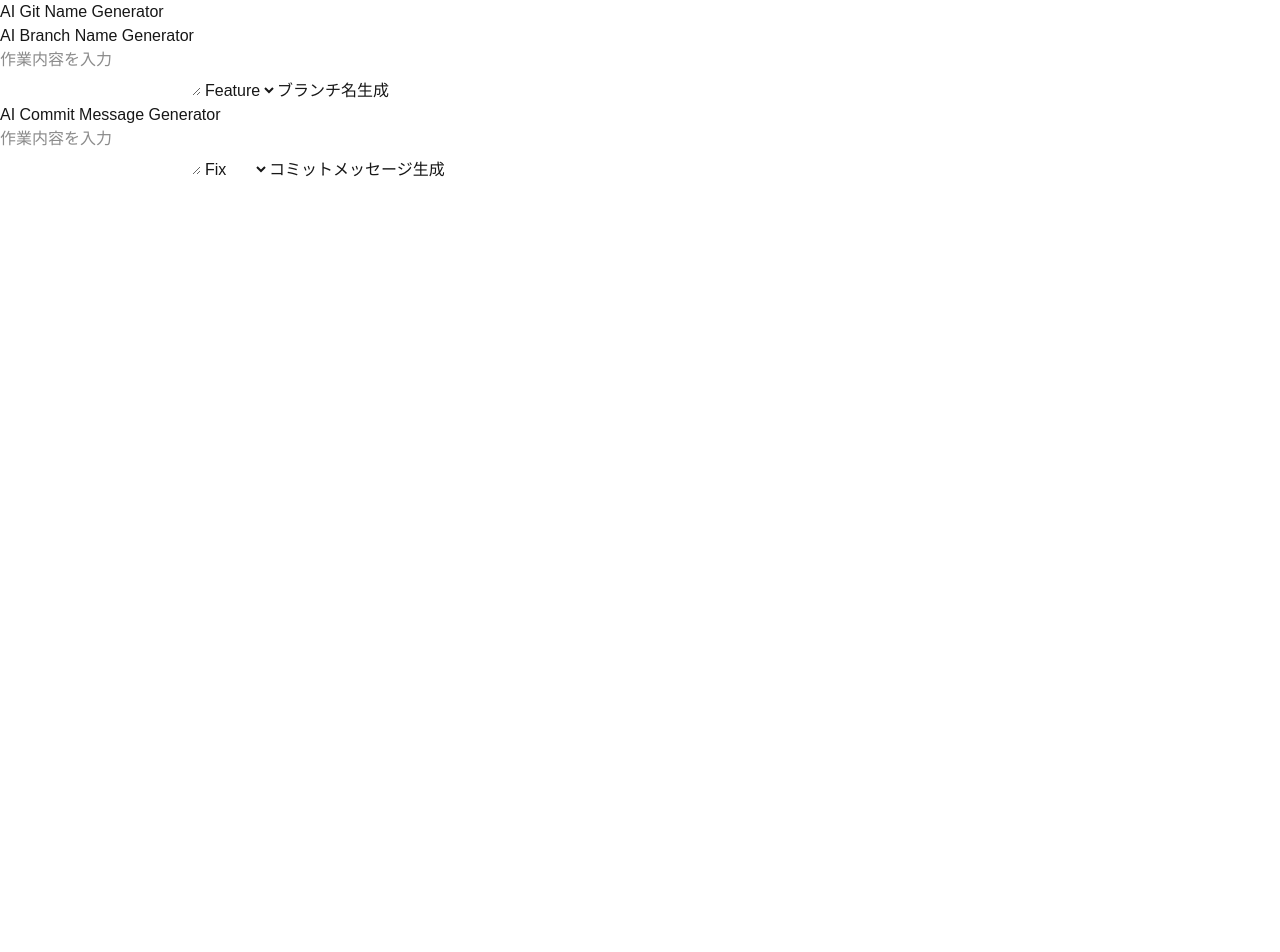
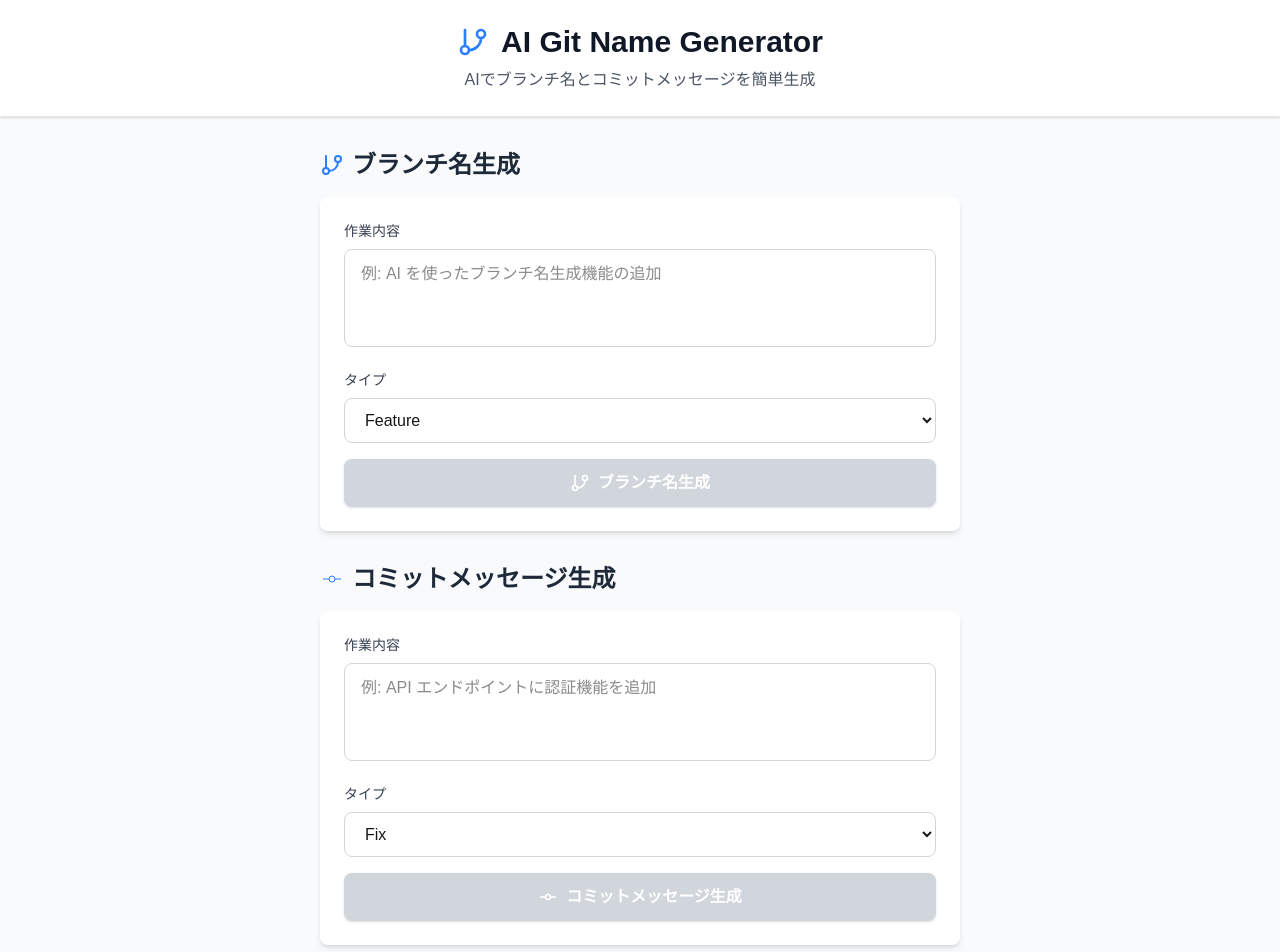
Before and after one commit to Yuusei-iwaki/branch-mind.vercel.app, a Next.js app: page / in a window 1280 px wide. Shown: the top 952 px of the page. Before the commit the page ends 800 px from the top, so only its background shows below. Built offline with nearby package versions, Linux system fonts and the light colour scheme.

Commit message:
fix:UIを作成しコピー機能追加 #4

```diff
--- a/package.json
+++ b/package.json
@@ -9,6 +9,7 @@
     "lint": "eslint"
   },
   "dependencies": {
+    "lucide-react": "^0.545.0",
     "next": "15.5.4",
     "openai": "^6.2.0",
     "react": "19.1.0",
--- a/src/app/components/BranchGenerator/index.tsx
+++ b/src/app/components/BranchGenerator/index.tsx
@@ -1,5 +1,6 @@
 'use client';
 import { useState } from "react";
+import { Copy, Check, Loader2, GitBranch } from 'lucide-react';
 
 const branchTypes = [
   { label: 'Feature', value: 'feature' },
@@ -14,6 +15,7 @@ export default function BranchGenerator() {
     const [type, setType] = useState<BranchType>('feature');
     const [branchName, setBranchName] = useState<string>('');
     const [loading, setLoading] = useState(false);
+    const [copied, setCopied] = useState(false);
 
     const handleSubmit = async (e: React.FormEvent) => {
         e.preventDefault();
@@ -35,26 +37,86 @@ export default function BranchGenerator() {
         }
     };
 
+    const copyToClipboard = () => {
+        const fullBranchName = `${type}/${branchName}`;
+        navigator.clipboard.writeText(fullBranchName);
+        setCopied(true);
+        setTimeout(() => setCopied(false), 2000);
+    };
+
     return (
+        <div className="bg-white rounded-lg shadow-md p-6 space-y-4">
+            <form onSubmit={handleSubmit} className="space-y-4">
                 <div>
-            <form onSubmit={handleSubmit}>
+                    <label className="block text-sm font-medium text-gray-700 mb-2">
+                        作業内容
+                    </label>
                     <textarea
-                    placeholder="作業内容を入力"
+                        placeholder="例: AI を使ったブランチ名生成機能の追加"
                         value={description}
                         onChange={(e) => setDescription(e.target.value)}
+                        className="w-full px-4 py-3 border border-gray-300 rounded-lg focus:ring-2 focus:ring-blue-500 focus:border-transparent transition-all resize-none"
+                        rows={3}
                     />
-                <select value={type} onChange={(e) => setType(e.target.value as BranchType)}>
+                </div>
+
+                <div>
+                    <label className="block text-sm font-medium text-gray-700 mb-2">
+                        タイプ
+                    </label>
+                    <select
+                        value={type}
+                        onChange={(e) => setType(e.target.value as BranchType)}
+                        className="w-full px-4 py-3 border border-gray-300 rounded-lg focus:ring-2 focus:ring-blue-500 focus:border-transparent transition-all"
+                    >
                         {branchTypes.map(type => (
                             <option key={type.value} value={type.value}>{type.label}</option>
                         ))}
                     </select>
-                <button type="submit" disabled={loading}>
-                    {loading ? '生成中...' : 'ブランチ名生成'}
+                </div>
+
+                <button
+                    type="submit"
+                    disabled={loading || !description.trim()}
+                    className="w-full bg-blue-500 hover:bg-blue-600 disabled:bg-gray-300 text-white font-semibold py-3 px-6 rounded-lg transition-all flex items-center justify-center gap-2 shadow-sm"
+                >
+                    {loading ? (
+                        <>
+                            <Loader2 className="w-5 h-5 animate-spin" />
+                            生成中...
+                        </>
+                    ) : (
+                        <>
+                            <GitBranch className="w-5 h-5" />
+                            ブランチ名生成
+                        </>
+                    )}
                 </button>
             </form>
+
             {branchName && !loading && (
-                <p>生成したブランチ名: {type}/{branchName}</p>
+                <div className="bg-gray-50 rounded-lg p-4 border border-gray-200 mt-4">
+                    <div className="flex items-center justify-between gap-3">
+                        <div className="flex-1">
+                            <p className="text-xs text-gray-500 mb-1">生成されたブランチ名</p>
+                            <code className="font-mono text-sm text-gray-800 break-all">
+                                {type}/{branchName}
+                            </code>
+                        </div>
+                        <button
+                            onClick={copyToClipboard}
+                            className="flex-shrink-0 p-2 hover:bg-gray-200 rounded-lg transition-all"
+                            title="コピー"
+                        >
+                            {copied ? (
+                                <Check className="w-5 h-5 text-green-500" />
+                            ) : (
+                                <Copy className="w-5 h-5 text-gray-600" />
+                            )}
+                        </button>
+                    </div>
+                </div>
             )}
         </div>
-    )
+    );
 }
--- a/src/app/components/CommitGenerator/index.tsx
+++ b/src/app/components/CommitGenerator/index.tsx
@@ -1,5 +1,6 @@
 'use client';
 import { useState } from "react";
+import { Copy, Check, Loader2, GitCommit } from 'lucide-react';
 
 const commitTypes = [
   { label: 'Fix', value: 'fix' },
@@ -14,6 +15,7 @@ export default function CommitGenerator() {
     const [type, setType] = useState<CommitType>('fix');
     const [commitMessage, setCommitMessage] = useState('');
     const [loading, setLoading] = useState(false);
+    const [copied, setCopied] = useState(false);
 
     const handleSubmit = async (e: React.FormEvent) => {
         e.preventDefault();
@@ -35,24 +37,86 @@ export default function CommitGenerator() {
         }
     };
 
+    const copyToClipboard = () => {
+        const fullMessage = `${type}:${commitMessage}`;
+        navigator.clipboard.writeText(fullMessage);
+        setCopied(true);
+        setTimeout(() => setCopied(false), 2000);
+    };
+
     return (
+        <div className="bg-white rounded-lg shadow-md p-6 space-y-4">
+            <form onSubmit={handleSubmit} className="space-y-4">
                 <div>
-            <form onSubmit={handleSubmit}>
+                    <label className="block text-sm font-medium text-gray-700 mb-2">
+                        作業内容
+                    </label>
                     <textarea
-                    placeholder="作業内容を入力"
+                        placeholder="例: API エンドポイントに認証機能を追加"
                         value={description}
                         onChange={e => setDescription(e.target.value)}
+                        className="w-full px-4 py-3 border border-gray-300 rounded-lg focus:ring-2 focus:ring-blue-500 focus:border-transparent transition-all resize-none"
+                        rows={3}
                     />
-                <select value={type} onChange={e => setType(e.target.value as CommitType)}>
+                </div>
+
+                <div>
+                    <label className="block text-sm font-medium text-gray-700 mb-2">
+                        タイプ
+                    </label>
+                    <select
+                        value={type}
+                        onChange={e => setType(e.target.value as CommitType)}
+                        className="w-full px-4 py-3 border border-gray-300 rounded-lg focus:ring-2 focus:ring-blue-500 focus:border-transparent transition-all"
+                    >
                         {commitTypes.map(type => (
                             <option key={type.value} value={type.value}>{type.label}</option>
                         ))}
                     </select>
-                <button type="submit" disabled={loading}>
-                    {loading ? '生成中...' : 'コミットメッセージ生成'}
+                </div>
+
+                <button
+                    type="submit"
+                    disabled={loading || !description.trim()}
+                    className="w-full bg-blue-500 hover:bg-blue-600 disabled:bg-gray-300 text-white font-semibold py-3 px-6 rounded-lg transition-all flex items-center justify-center gap-2 shadow-sm"
+                >
+                    {loading ? (
+                        <>
+                            <Loader2 className="w-5 h-5 animate-spin" />
+                            生成中...
+                        </>
+                    ) : (
+                        <>
+                            <GitCommit className="w-5 h-5" />
+                            コミットメッセージ生成
+                        </>
+                    )}
                 </button>
             </form>
-            {commitMessage && !loading && <p>生成されたコミットメッセージ: <br />{type}:{commitMessage}</p>}
+
+            {commitMessage && !loading && (
+                <div className="bg-gray-50 rounded-lg p-4 border border-gray-200 mt-4">
+                    <div className="flex items-center justify-between gap-3">
+                        <div className="flex-1">
+                            <p className="text-xs text-gray-500 mb-1">生成されたコミットメッセージ</p>
+                            <code className="font-mono text-sm text-gray-800 break-all">
+                                {type}:{commitMessage}
+                            </code>
                         </div>
-    )
+                        <button
+                            onClick={copyToClipboard}
+                            className="flex-shrink-0 p-2 hover:bg-gray-200 rounded-lg transition-all"
+                            title="コピー"
+                        >
+                            {copied ? (
+                                <Check className="w-5 h-5 text-green-500" />
+                            ) : (
+                                <Copy className="w-5 h-5 text-gray-600" />
+                            )}
+                        </button>
+                    </div>
+                </div>
+            )}
+        </div>
+    );
 }
--- a/src/app/page.tsx
+++ b/src/app/page.tsx
@@ -1,21 +1,53 @@
-import BranchGenerator from "@/app/components/BranchGenerator"
-import CommitGenerator from "./components/CommitGenerator"
+import { GitBranch } from 'lucide-react';
+import BranchGenerator from './components/BranchGenerator'
+import CommitGenerator from './components/CommitGenerator'
 
 export default function Page() {
   return (
-    <main>
-      <h1>
+    <div className="min-h-screen bg-gray-50">
+      {/* ヘッダー */}
+      <header className="bg-white shadow-sm border-b border-gray-200">
+        <div className="max-w-4xl mx-auto px-4 py-6">
+          <div className="flex items-center justify-center gap-3">
+            <GitBranch className="w-8 h-8 text-blue-500" />
+            <h1 className="text-3xl font-bold text-gray-900">
               AI Git Name Generator
             </h1>
-      <h2>
-        AI Branch Name Generator
+          </div>
+          <p className="text-center text-gray-600 mt-2">
+            AIでブランチ名とコミットメッセージを簡単生成
+          </p>
+        </div>
+      </header>
+
+      <main className="max-w-2xl mx-auto px-4 py-8 space-y-8">
+        {/* ブランチ名生成 */}
+        <section>
+          <h2 className="text-2xl font-semibold text-gray-800 mb-4 flex items-center gap-2">
+            <GitBranch className="w-6 h-6 text-blue-500" />
+            ブランチ名生成
           </h2>
           <BranchGenerator />
-      <h2>
-        AI Commit Message Generator
+        </section>
+
+        {/* コミットメッセージ生成 */}
+        <section>
+          <h2 className="text-2xl font-semibold text-gray-800 mb-4 flex items-center gap-2">
+            <svg className="w-6 h-6 text-blue-500" fill="none" stroke="currentColor" viewBox="0 0 24 24">
+              <circle cx="12" cy="12" r="3" />
+              <line x1="3" y1="12" x2="9" y2="12" />
+              <line x1="15" y1="12" x2="21" y2="12" />
+            </svg>
+            コミットメッセージ生成
           </h2>
           <CommitGenerator />
+        </section>
+      </main>
 
-    </main>
+      {/* フッター */}
+      <footer className="text-center py-8 text-gray-500 text-sm">
+        <p>© 2025 Git Name Generator - 開発効率を向上させるツール</p>
+      </footer>
+    </div>
   )
 }
```
Also changed, not shown: 1 other file (tests, documents, lock files or other folders). Lines whose indentation alone changed are shown as unchanged.
